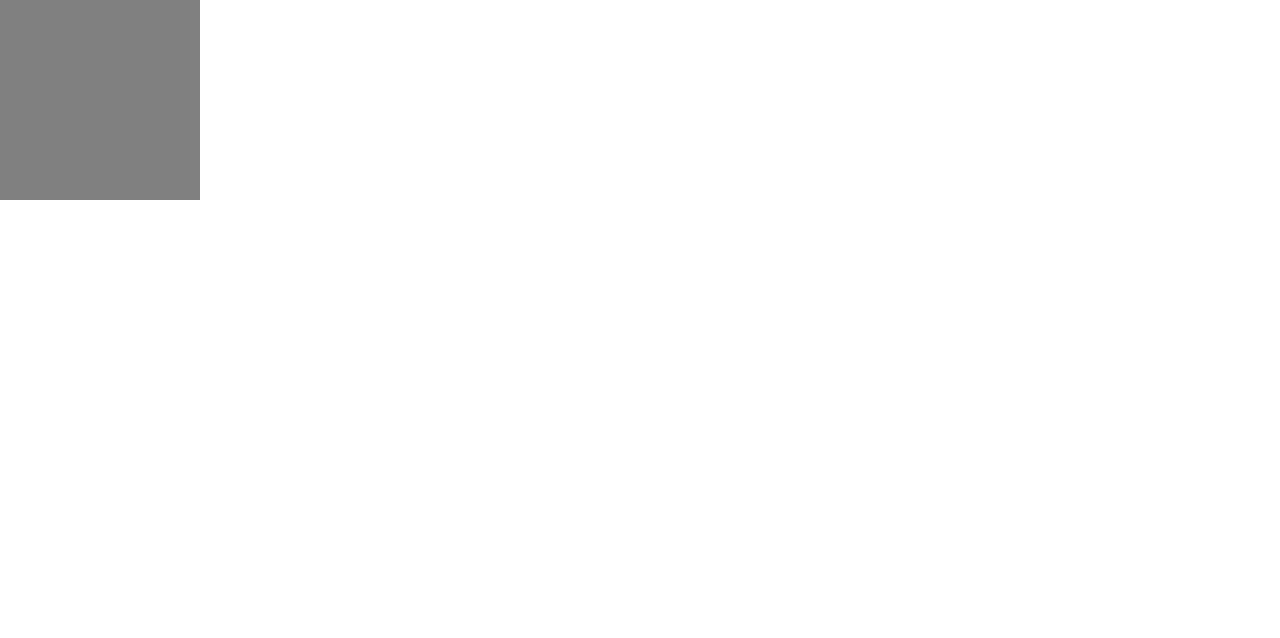
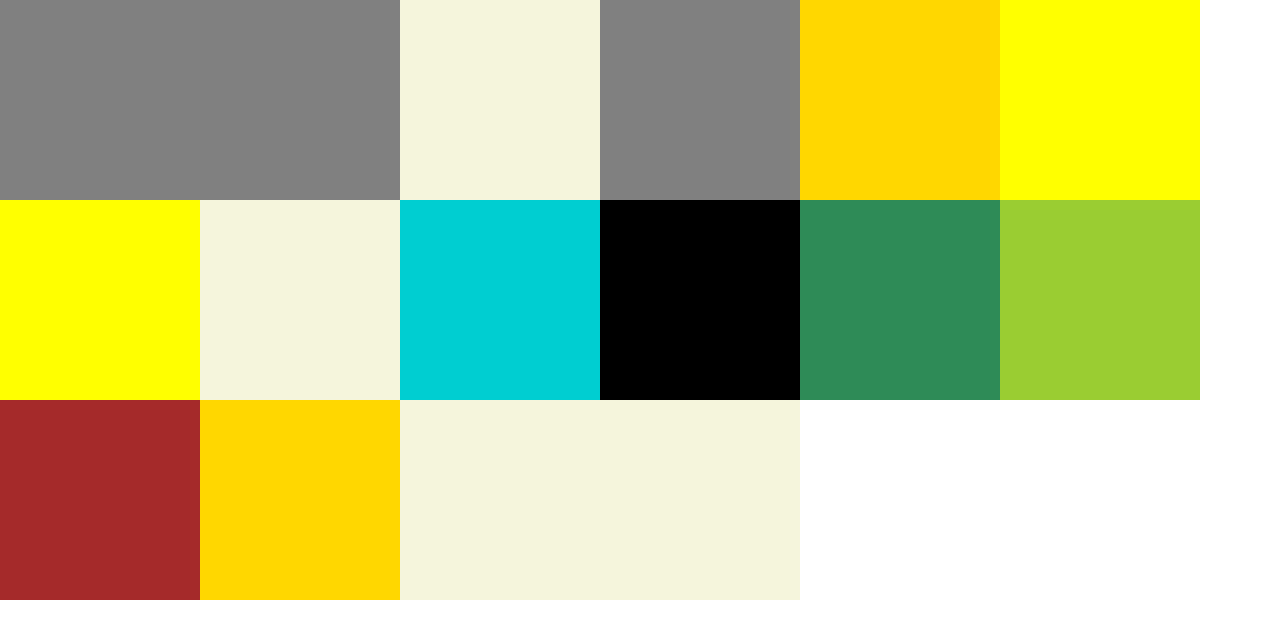
Before and after one commit to davisstacked/react-state-exercises, a React (Create React App) app: page / in a window 1280 px wide. Shown: the top 638 px of the page. Built offline with nearby package versions, Linux system fonts and the light colour scheme.

Commit message:
color box exercise solution

```diff
--- a/src/App.js
+++ b/src/App.js
@@ -1,11 +1,14 @@
-import ColorBox from "./ColorBoxExercise/ColorBox";
+// import ColorBox from "./ColorBoxExercise/ColorBox";
+
+import ColorBoxContainer from "./ColorBoxExercise/ColorBoxContainer";
 
 
 
 function App() {
   return (
     <div className="App">
-      <ColorBox />
+      {/* <ColorBox /> */}
+      <ColorBoxContainer />
     </div>
   );
 }
--- a/src/ColorBoxExercise/ColorBox.js
+++ b/src/ColorBoxExercise/ColorBox.js
@@ -5,21 +5,21 @@ import "./ColorBox.css"
 
 export class ColorBox extends Component {
 
-  static defaultProps = {
-    allColors: ["red", "seagreen", "seashell", "darkorchid", "darksalmon", "darkturquoise", "darkskyblue", "yellow", "yellowgreen", "beige", "black", "brown", "gold", "gray", "goldenrod", "green"]
-  }
-
   constructor(props) {
     super(props);
     this.state = {
-      color: choice(this.props.allColors)
+      color: choice(this.props.color)
     }
     this.handleClick = this.handleClick.bind(this);
     this.pickColor = this.pickColor.bind(this);
   }
 
   pickColor() {
-    let newColor = choice(this.props.allColors);
+    let newColor;
+    do {
+      newColor = choice(this.props.color);
+    } while (newColor === this.state.color)
+
     this.setState({ color: newColor });
   }
 
--- /dev/null
+++ b/src/ColorBoxExercise/ColorBoxContainer.css
@@ -0,0 +1,5 @@
+.ColorBoxContainer {
+  display: flex;
+  flex-direction: row;
+  flex-wrap: wrap;
+}
--- a/src/ColorBoxExercise/ColorBoxContainer.js
+++ b/src/ColorBoxExercise/ColorBoxContainer.js
@@ -6,16 +6,26 @@
 import React, { Component } from 'react';
 import ColorBox from './ColorBox';
 
+import "./ColorBoxContainer.css"
+
 export class ColorBoxContainer extends Component {
+
+  static defaultProps = {
+    allColors: ["red", "seagreen", "seashell", "darkorchid", "darksalmon", "darkturquoise", "darkskyblue", "yellow", "yellowgreen", "beige", "black", "brown", "gold", "gray", "goldenrod", "green"],
+    numBoxes: 16
+  }
 
   randomColor = () => {
     let random = Math.floor(Math.random() * this.props.colors.length);
     return this.props.colors[random];
   }
   render() {
+    const boxes = Array.from({ length: this.props.numBoxes }).map(
+      (b) => <ColorBox color={this.props.allColors}/>
+    )
     return (
-      <div>
-          <ColorBox />
+      <div className="ColorBoxContainer">
+        {boxes}
       </div>
     )
   }
```
